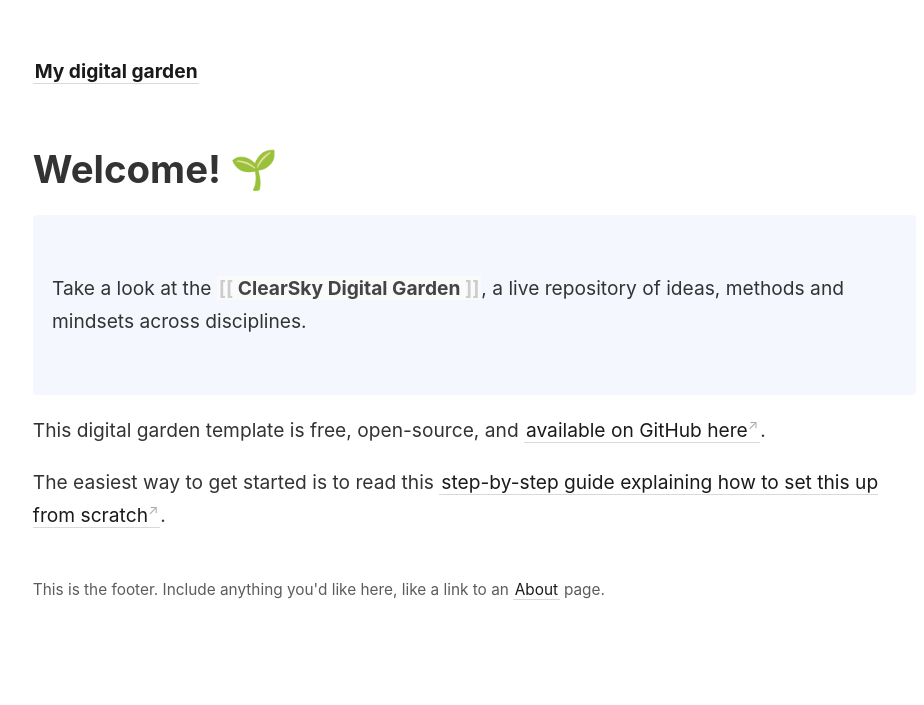
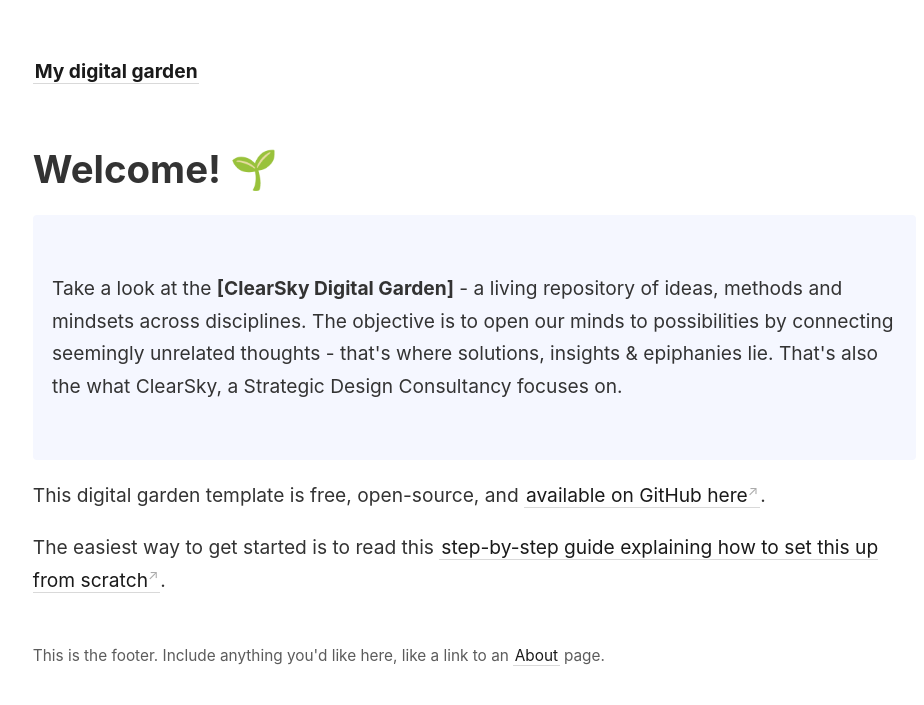
Before and after one commit to SkiesAreClear/DigitalGarden, a Jekyll site: the page built from _pages/index.md, in a window 1280 px wide. Shown: the top 705 px of the page, without its empty margins (44-968 px from the left). Built offline with Jekyll 4.4.1, drawn with Linux system fonts in a browser that asks for light colours.

Commit message:
update index

```diff
--- a/_pages/index.md
+++ b/_pages/index.md
@@ -8,7 +8,7 @@ permalink: /
 # Welcome! 🌱
 
 <p style="padding: 3em 1em; background: #f5f7ff; border-radius: 4px;">
-  Take a look at the <span style="font-weight: bold">[[ClearSky Digital Garden]]</span>, a live repository of ideas, methods and mindsets across disciplines.
+  Take a look at the <span style="font-weight: bold">[ClearSky Digital Garden]</span> - a living repository of ideas, methods and mindsets across disciplines. The objective is to open our minds to possibilities by connecting seemingly unrelated thoughts - that's where solutions, insights & epiphanies lie. That's also the what ClearSky, a Strategic Design Consultancy focuses on.
 </p>
 
 This digital garden template is free, open-source, and [available on GitHub here](https://github.com/maximevaillancourt/digital-garden-jekyll-template).
```
